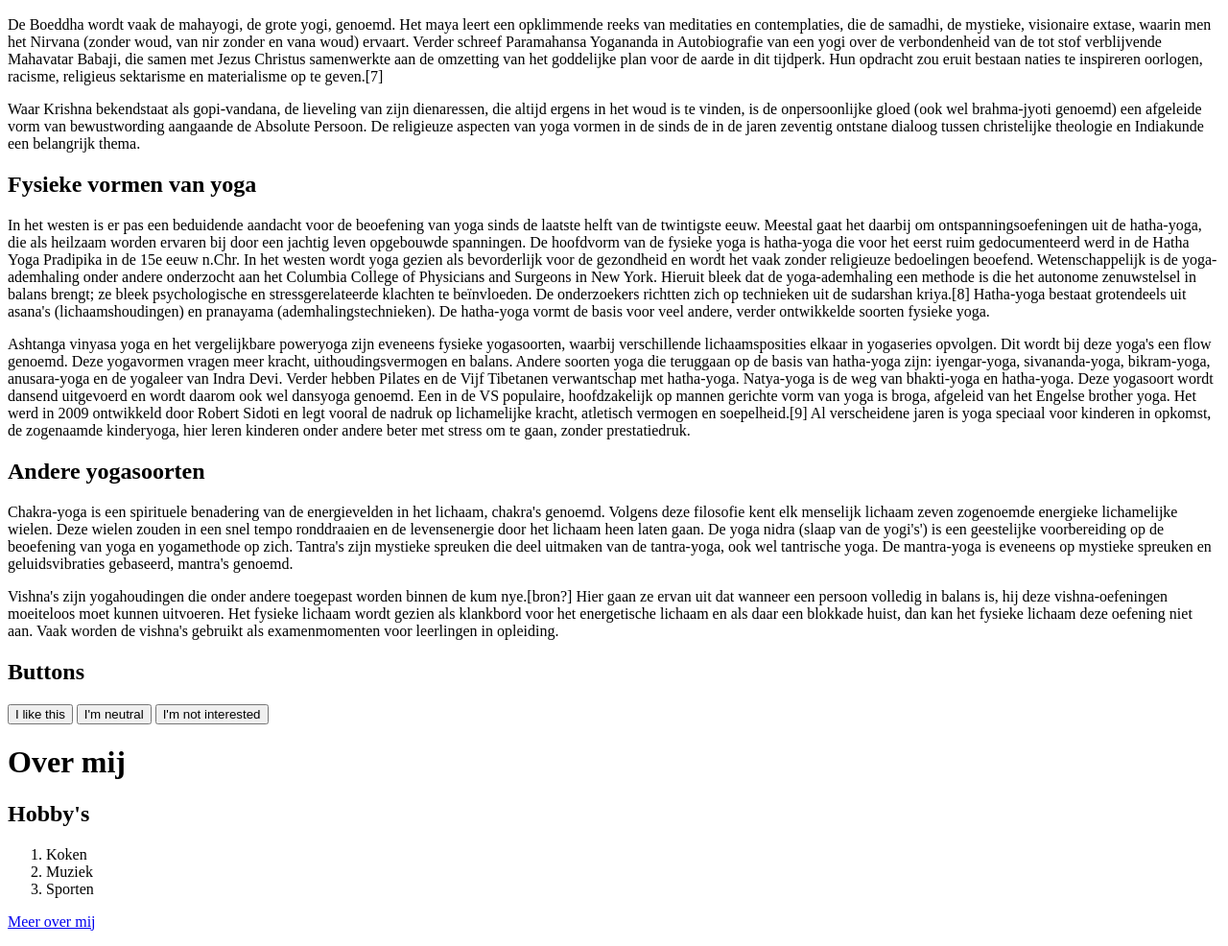
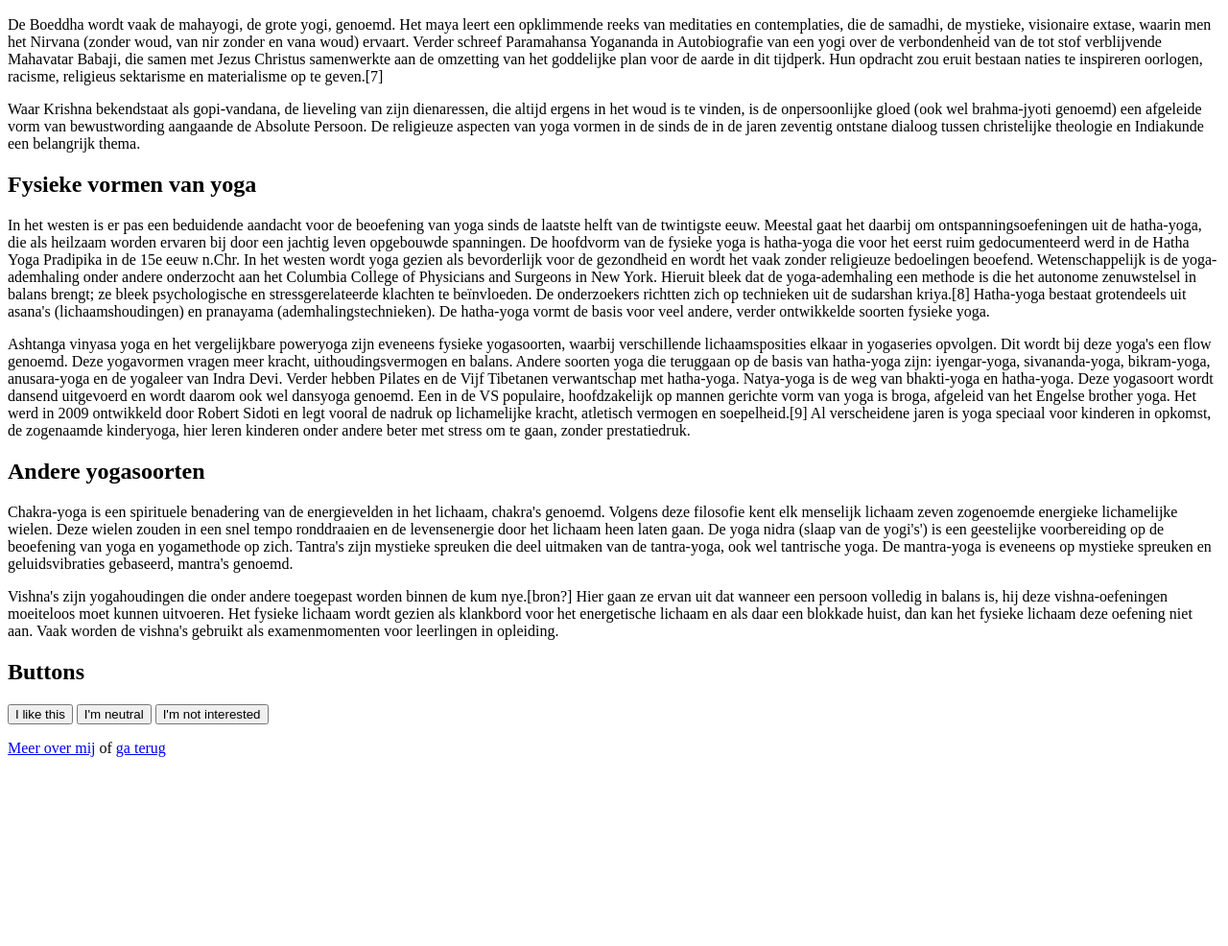
Before and after one commit to Rosadb2104/myfirstHTMLwebpage, a plain HTML site: page path_excersize.html in a window 1280 px wide. Shown: the part 96-1082 px from the top of the page at 96% size. After the commit the page ends 901 px from the top, so only its background shows below. Drawn offline with Linux system fonts and the light colour scheme.

Commit message:
Add files via upload

```diff
--- a/path_excersize.html
+++ b/path_excersize.html
@@ -63,17 +63,11 @@
         <button>I'm neutral</button>
         <button>I'm not interested</button>
 
-    <h1>Over mij</h1>
-    <h2>Hobby's</h2>
-        <ol>
-            <li>Koken</li>
-            <li>Muziek</li>
-            <li>Sporten</li>
-        </ol>
-
         <p>
             <a href="./semantic_html_exercise.html"
             title="meer informatie over mij">Meer over mij</a>
+
+            of <a href="/index.html">ga terug</a>
         </p>
 
     </body>
```
Also changed, not shown: index.html (+2 -0 lines).
